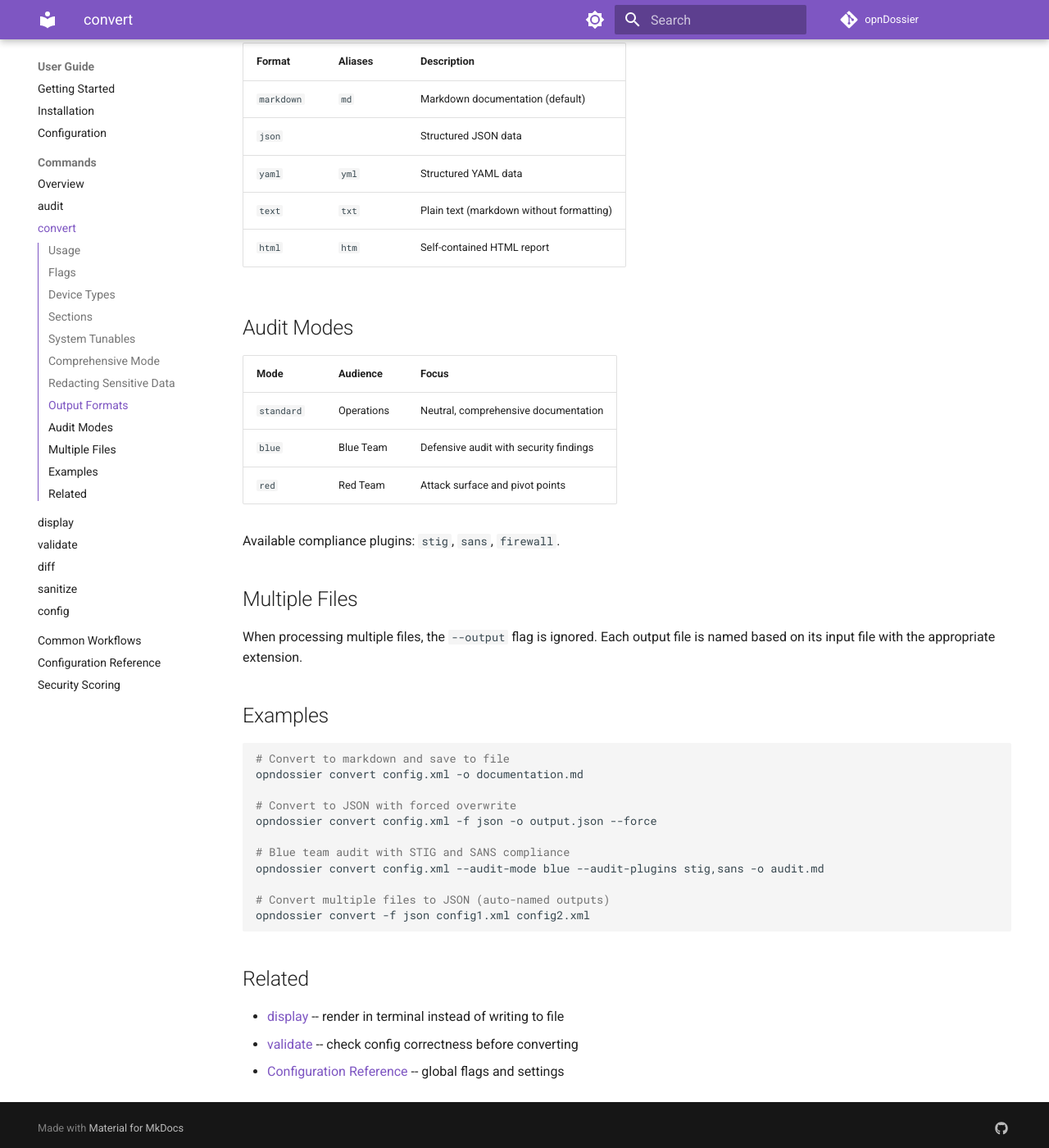
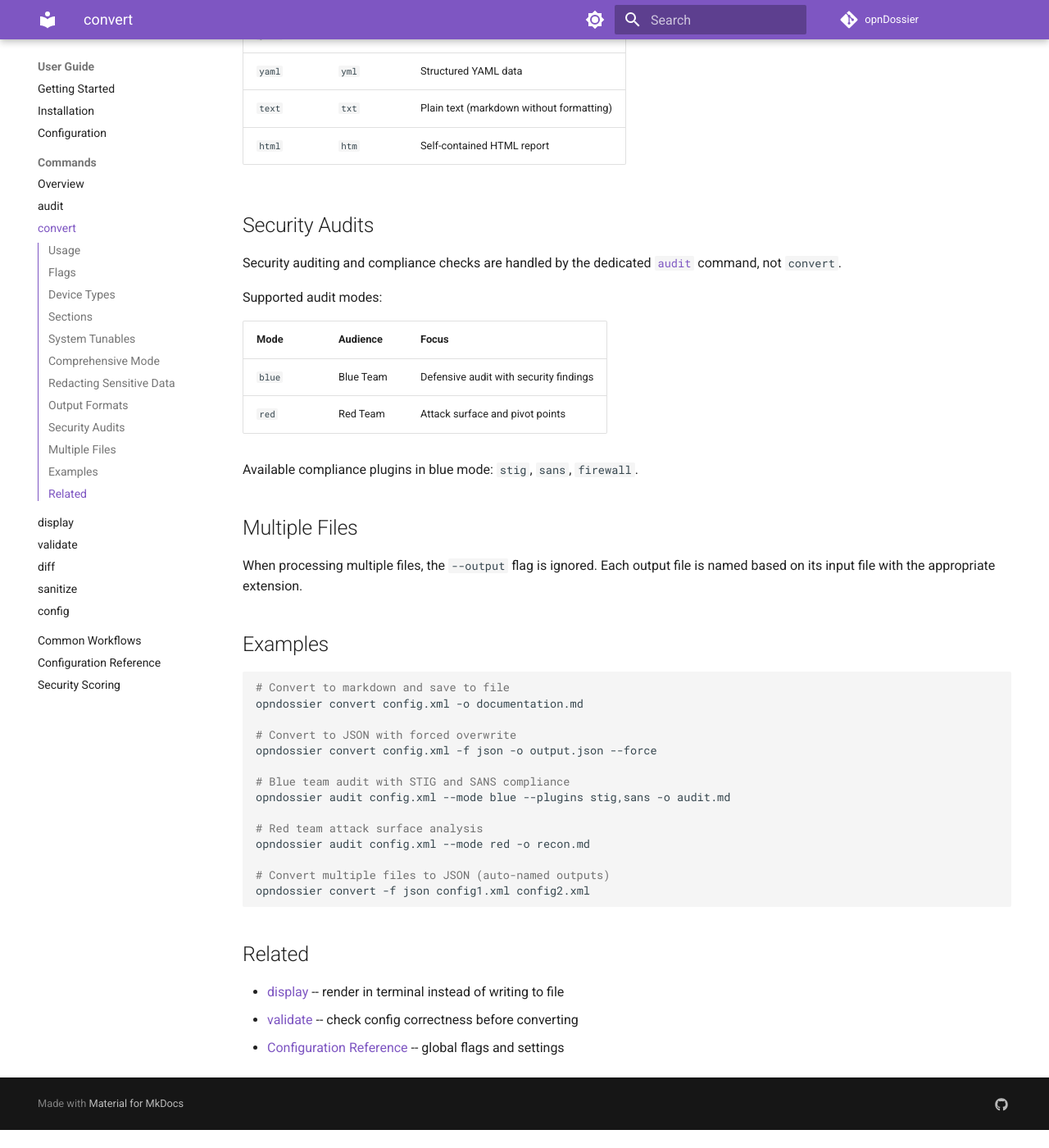
Before and after one commit to EvilBit-Labs/opnDossier, an MkDocs documentation site: the page built from docs/user-guide/commands/convert.md, in a window 1280 px wide and 1400 px high, scrolled down 3730 px. Shown: the whole window at 82% size. Built offline with MkDocs 1.6.1 and Material for MkDocs 9.7.7, drawn with Linux system fonts in a browser that asks for light colours; comment, search, counter and statistics services are not loaded; the version menu is left out; after the commit the page ends 5108 px from its top, so only the background shows below that; some of the changed text lies outside the part shown.

Commit message:
refactor(convert): remove audit mode flags and update documentation for security audits
Signed-off-by: UncleSp1d3r <unclesp1d3r@evilbitlabs.io>

```diff
--- a/docs/user-guide/commands/convert.md
+++ b/docs/user-guide/commands/convert.md
@@ -28,8 +27,6 @@ opndossier convert [flags] <config.xml> [config2.xml ...]
 | `--no-wrap`          |       | `false`        | Disable text wrapping                                                                                |
 | `--comprehensive`    |       | `false`        | Generate detailed comprehensive report                                                               |
 | `--include-tunables` |       | `false`        | Include system tunables (sysctl) in output                                                           |
-| `--audit-mode`       |       |                | Audit mode: `standard`, `blue`, `red`                                                                |
-| `--audit-plugins`    |       |                | Comma-separated compliance plugins: `stig`, `sans`, `firewall`                                       |
 | `--redact`           |       | `false`        | Redact sensitive fields (passwords, keys, community strings)                                         |
 | `--device-type`      |       | auto-detect    | Force device type instead of auto-detecting from XML root element                                    |
 
@@ -79,7 +76,7 @@ When included, tunables appear as a table with three columns: the sysctl paramet
 
 ## Comprehensive Mode
 
-By default, `convert` produces a standard report covering the core sections: system settings, interfaces, firewall rules, NAT, and services. The `--comprehensive` flag generates a more detailed report that adds:
+By default, `convert` produces a baseline report covering the core sections: system settings, interfaces, firewall rules, NAT, and services. The `--comprehensive` flag generates a more detailed report that adds:
 
 - VLAN configuration
 - Static routes
@@ -127,15 +124,18 @@ For full XML-level sanitization (replacing IPs, hostnames, and all identifying d
 | `text`     | `txt`   | Plain text (markdown without formatting) |
 | `html`     | `htm`   | Self-contained HTML report               |
 
-## Audit Modes
+## Security Audits
 
-| Mode       | Audience   | Focus                                  |
-| ---------- | ---------- | -------------------------------------- |
-| `standard` | Operations | Neutral, comprehensive documentation   |
-| `blue`     | Blue Team  | Defensive audit with security findings |
-| `red`      | Red Team   | Attack surface and pivot points        |
+Security auditing and compliance checks are handled by the dedicated [`audit`](audit.md) command, not `convert`.
 
-Available compliance plugins: `stig`, `sans`, `firewall`.
+Supported audit modes:
+
+| Mode   | Audience  | Focus                                  |
+| ------ | --------- | -------------------------------------- |
+| `blue` | Blue Team | Defensive audit with security findings |
+| `red`  | Red Team  | Attack surface and pivot points        |
+
+Available compliance plugins in blue mode: `stig`, `sans`, `firewall`.
 
 ## Multiple Files
 
@@ -151,7 +151,10 @@ opndossier convert config.xml -o documentation.md
 opndossier convert config.xml -f json -o output.json --force
 
 # Blue team audit with STIG and SANS compliance
-opndossier convert config.xml --audit-mode blue --audit-plugins stig,sans -o audit.md
+opndossier audit config.xml --mode blue --plugins stig,sans -o audit.md
+
+# Red team attack surface analysis
+opndossier audit config.xml --mode red -o recon.md
 
 # Convert multiple files to JSON (auto-named outputs)
 opndossier convert -f json config1.xml config2.xml
```
Also changed, not shown: other parts of docs/user-guide/commands/convert.md (+0 -1 lines).
